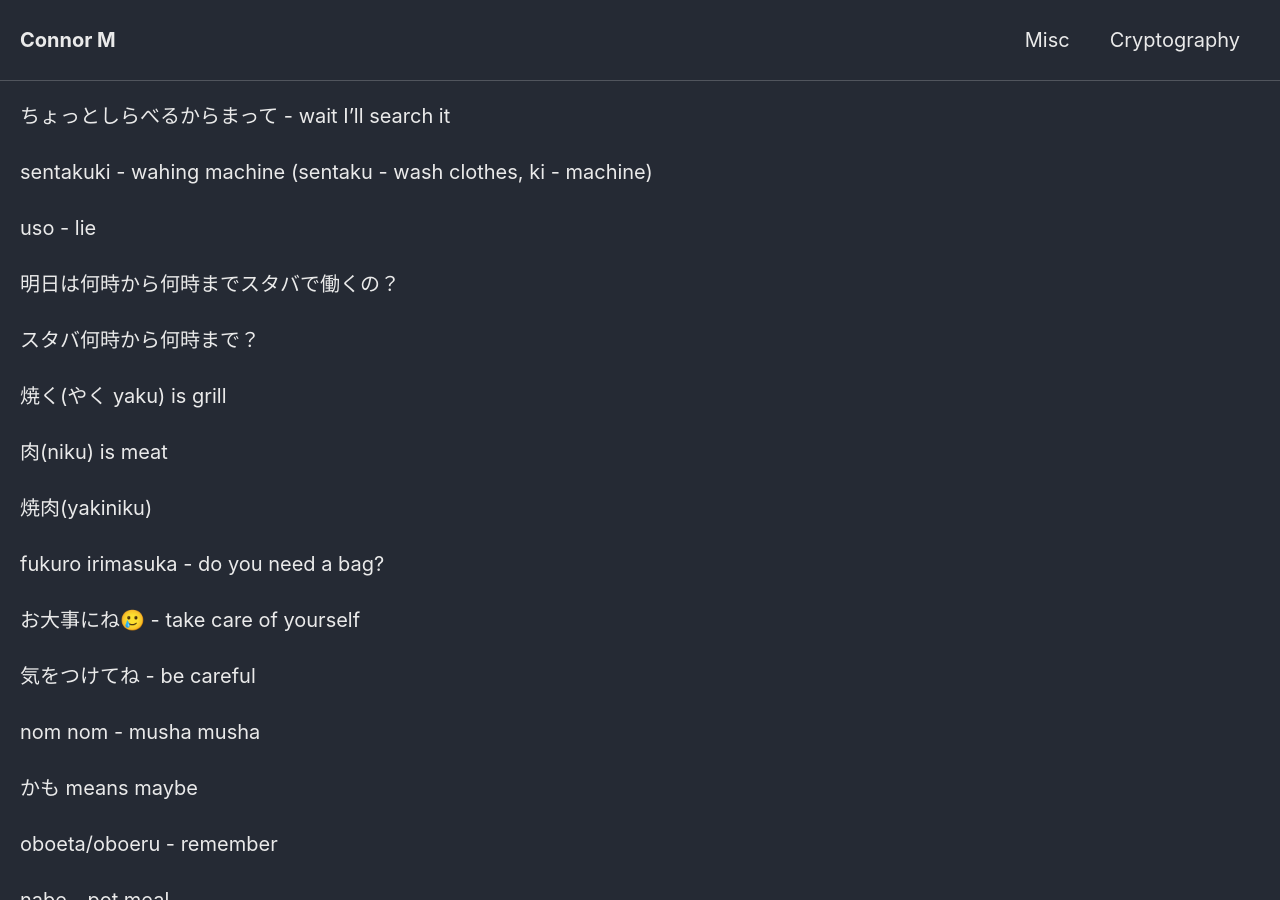
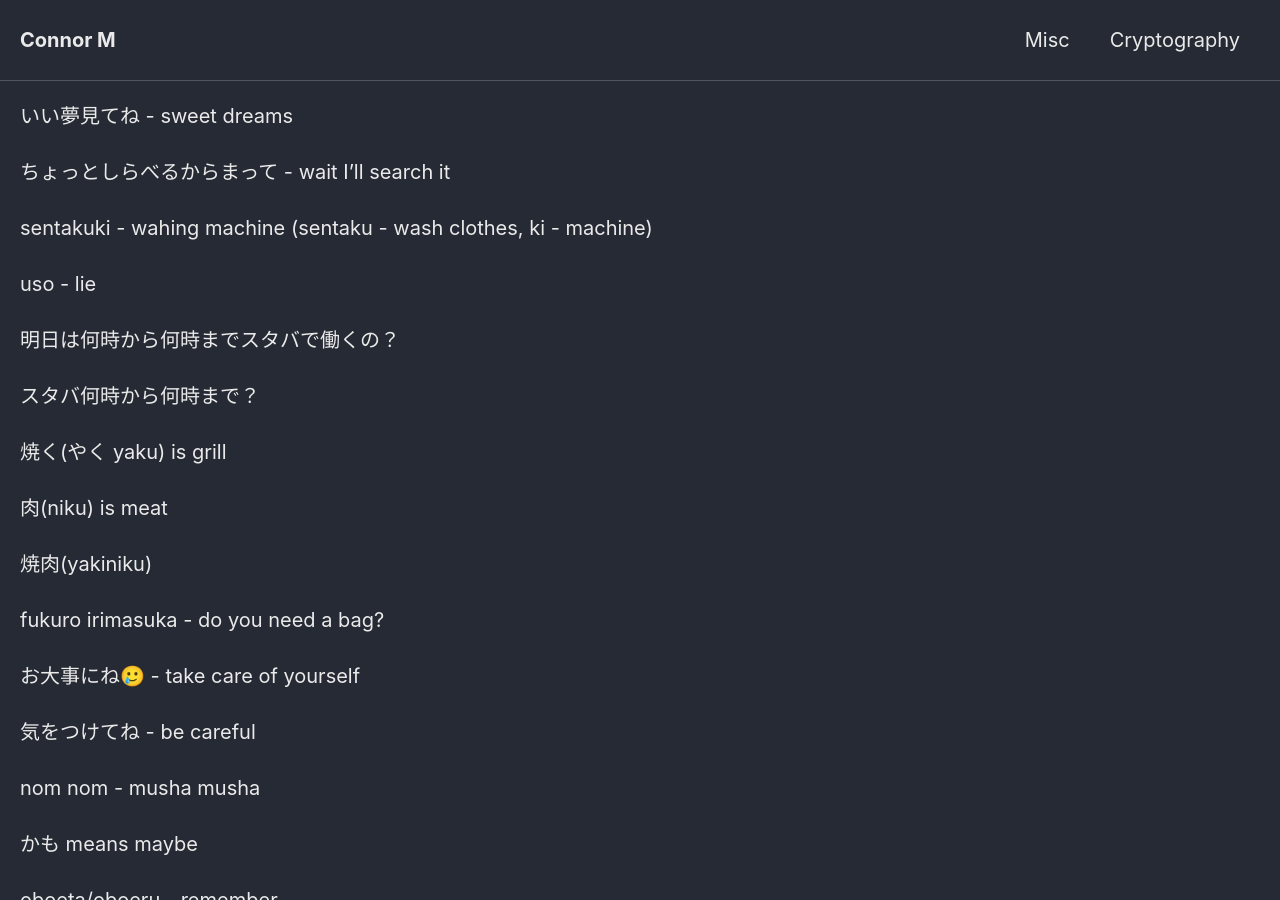
Before and after one commit to Connor-McCartney/Connor-McCartney.github.io, a Jekyll site: the page built from _pages/misc/japanese.md, in a window 1280 px wide and 900 px high. Built offline with Jekyll 4.4.1, drawn with Linux system fonts in a browser that asks for light colours; cached includes are drawn as plain includes; our own code applies the rules of GitHub Pages for plain Markdown files.

Commit message:
Update japanese.md

```diff
--- a/_pages/misc/japanese.md
+++ b/_pages/misc/japanese.md
@@ -1,3 +1,5 @@
+いい夢見てね - sweet dreams
+
 ちょっとしらべるからまって - wait I'll search it
 
 sentakuki - wahing machine (sentaku - wash clothes, ki - machine)
```
